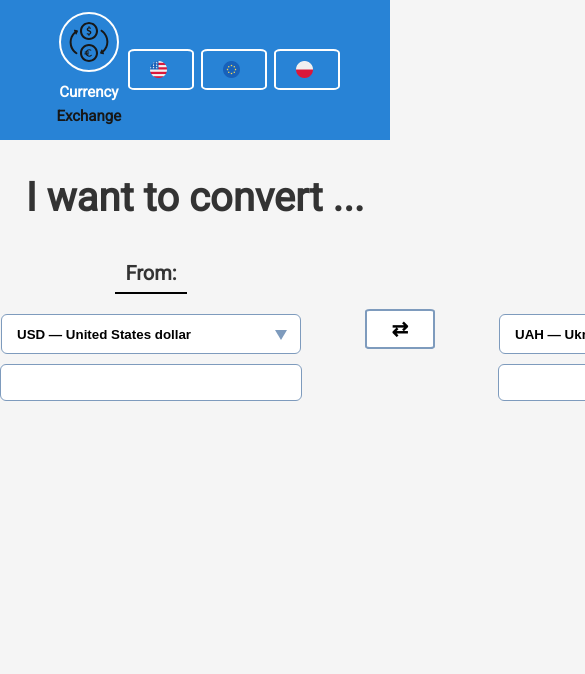
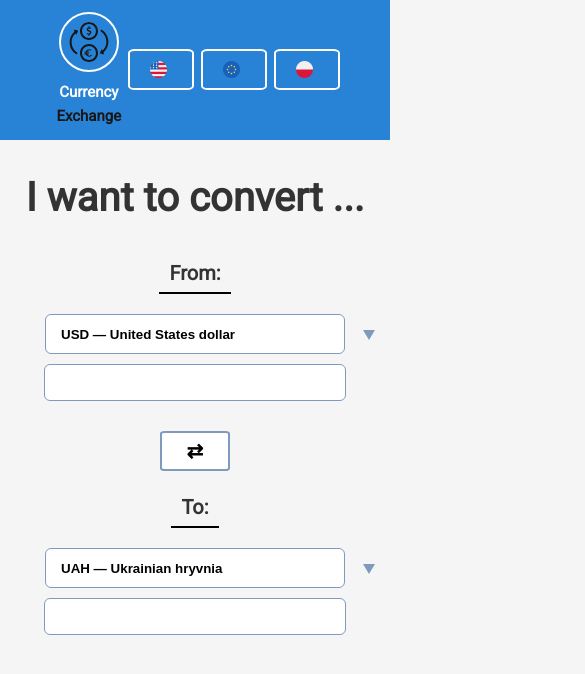
Before and after one commit to VitaliyNarytnyk/currency-exchange, an Angular app: page / in a window 390 px wide. Shown: the top 674 px of the page, 585 px wide, since content can reach past the window. Built offline with nearby package versions, Linux system fonts and the light colour scheme; no server answers.

Commit message:
added responsive for >700px

```diff
--- a/src/app/converter/converter.component.scss
+++ b/src/app/converter/converter.component.scss
@@ -11,12 +11,21 @@
 	&__form {
 		display: flex;
 		justify-content: space-between;
-		width: 800px;
+		max-width: 800px;
+		width: 100%;
+
+		@media (max-width: 700px) {
+			flex-direction: column;
+		}
 	}
 
 	&__row {
 		display: flex;
 		flex-direction: column;
+
+		@media (max-width: 700px) {
+			margin: 0px 0px 30px 0px;
+		}
 	}
 
 	&__value {
@@ -110,6 +119,10 @@
 		&:active {
 			box-shadow: 0px 0px 0px 1px #38577a, 0px 0px 10px #7e9bbd;
 		}
+
+		@media (max-width: 700px) {
+			margin: 0px 0px 20px 0px;
+		}
 	}
 
 	&__loading {
```
